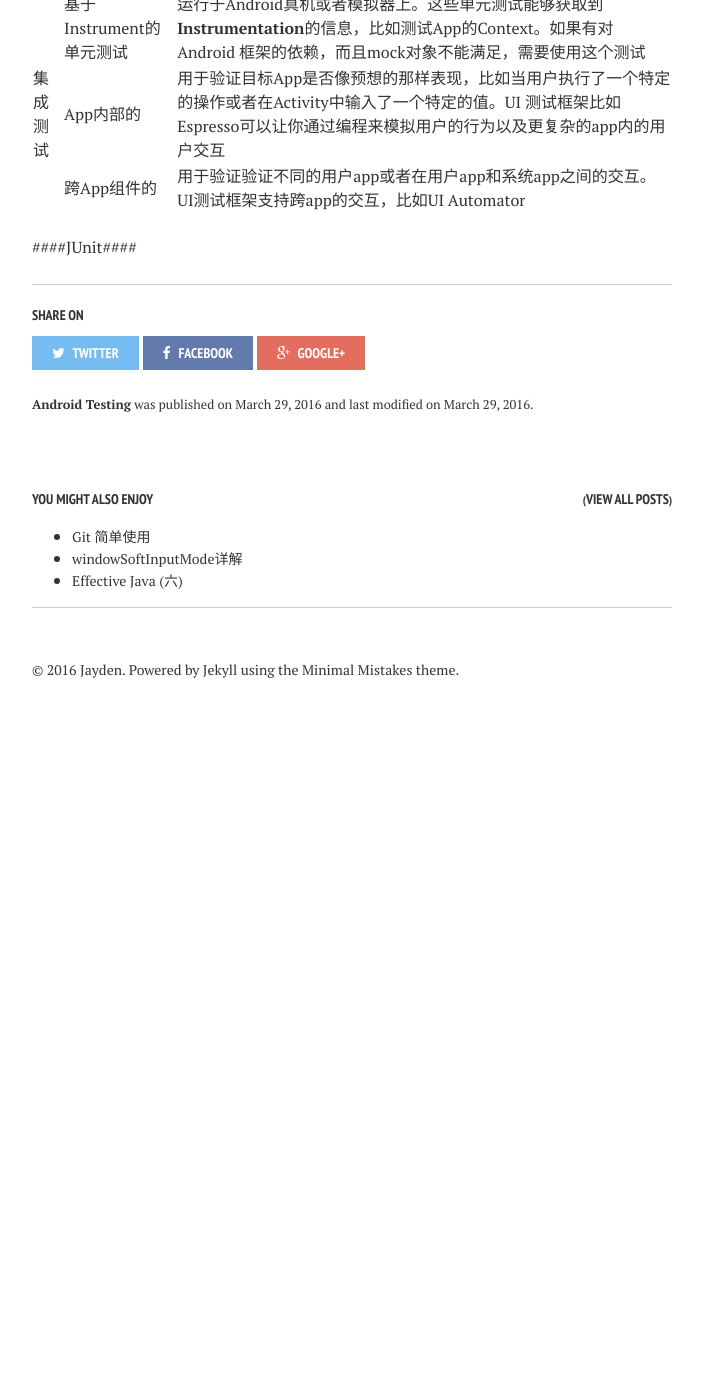
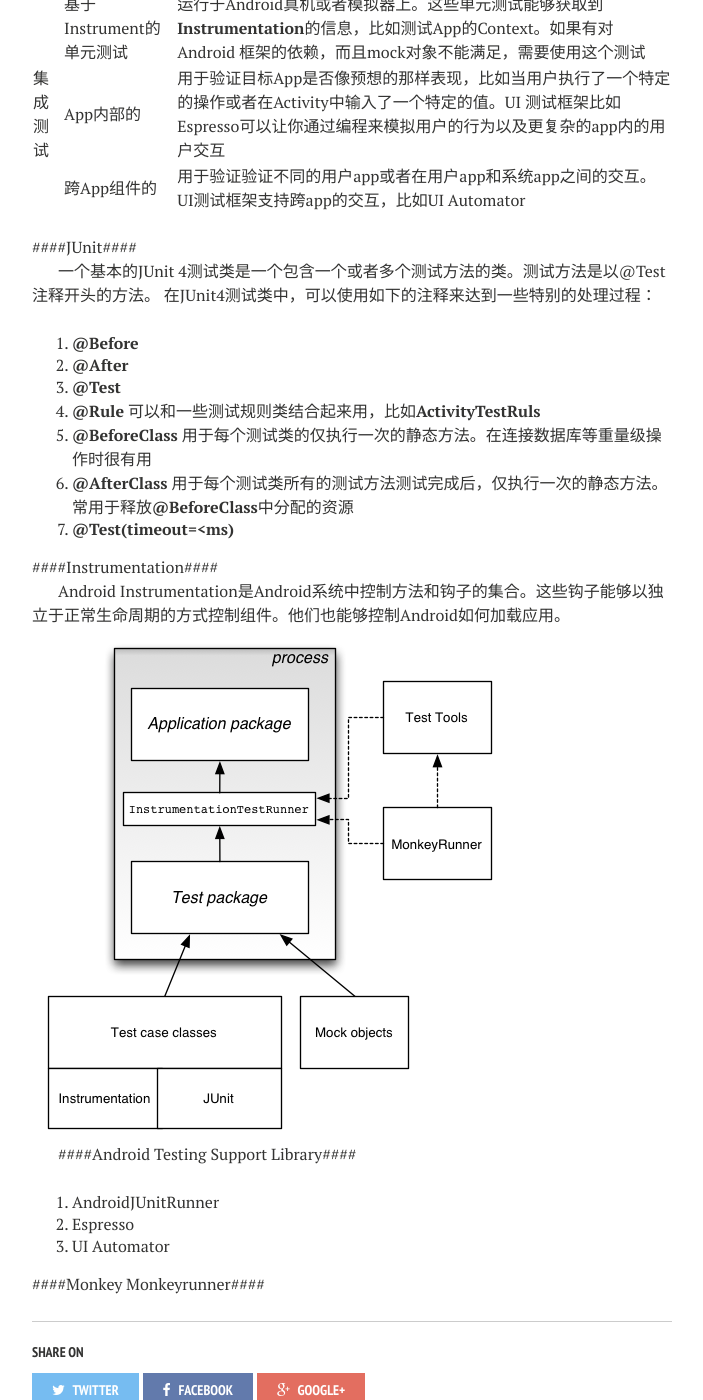
Before and after one commit to dreamhb/dreamhb.github.io, a Jekyll site: the page built from _posts/2016-03-29-Android-Testing.md, in a window 1280 px wide and 1400 px high, scrolled down 914 px. Shown: the whole window, without its empty margins (288-991 px from the left). Built offline with Jekyll 4.4.1, drawn with Linux system fonts in a browser that asks for light colours; nearby versions of some CDN libraries; comment, search, counter and statistics services are not loaded; before the commit the page ends 1642 px from its top, so only the background shows below that.

Commit message:
Android testing four

```diff
--- a/_posts/2016-03-29-Android-Testing.md
+++ b/_posts/2016-03-29-Android-Testing.md
@@ -32,3 +32,33 @@ Android测试是基于[JUnit](http://junit.org/junit4/)的。
 
 
 ####JUnit####
+
+
+一个基本的JUnit 4测试类是一个包含一个或者多个测试方法的类。测试方法是以@Test注释开头的方法。
+在JUnit4测试类中，可以使用如下的注释来达到一些特别的处理过程：
+
+1. **@Before**
+2. **@After**
+3. **@Test**
+4. **@Rule**
+	可以和一些测试规则类结合起来用，比如**ActivityTestRuls**
+5. **@BeforeClass**
+	用于每个测试类的仅执行一次的静态方法。在连接数据库等重量级操作时很有用
+6. **@AfterClass**
+	用于每个测试类所有的测试方法测试完成后，仅执行一次的静态方法。常用于释放**@BeforeClass**中分配的资源
+7. **@Test(timeout=<ms)**
+
+
+####Instrumentation####
+
+
+Android Instrumentation是Android系统中控制方法和钩子的集合。这些钩子能够以独立于正常生命周期的方式控制组件。他们也能够控制Android如何加载应用。
+![diagram](../images/android_instrumentation_test_framework.png)
+
+
+####Android Testing Support Library####
+1. AndroidJUnitRunner
+2. Espresso
+3. UI Automator
+
+####Monkey Monkeyrunner####
```
Also changed, not shown: images/android_instrumentation_test_framework.png (added).
